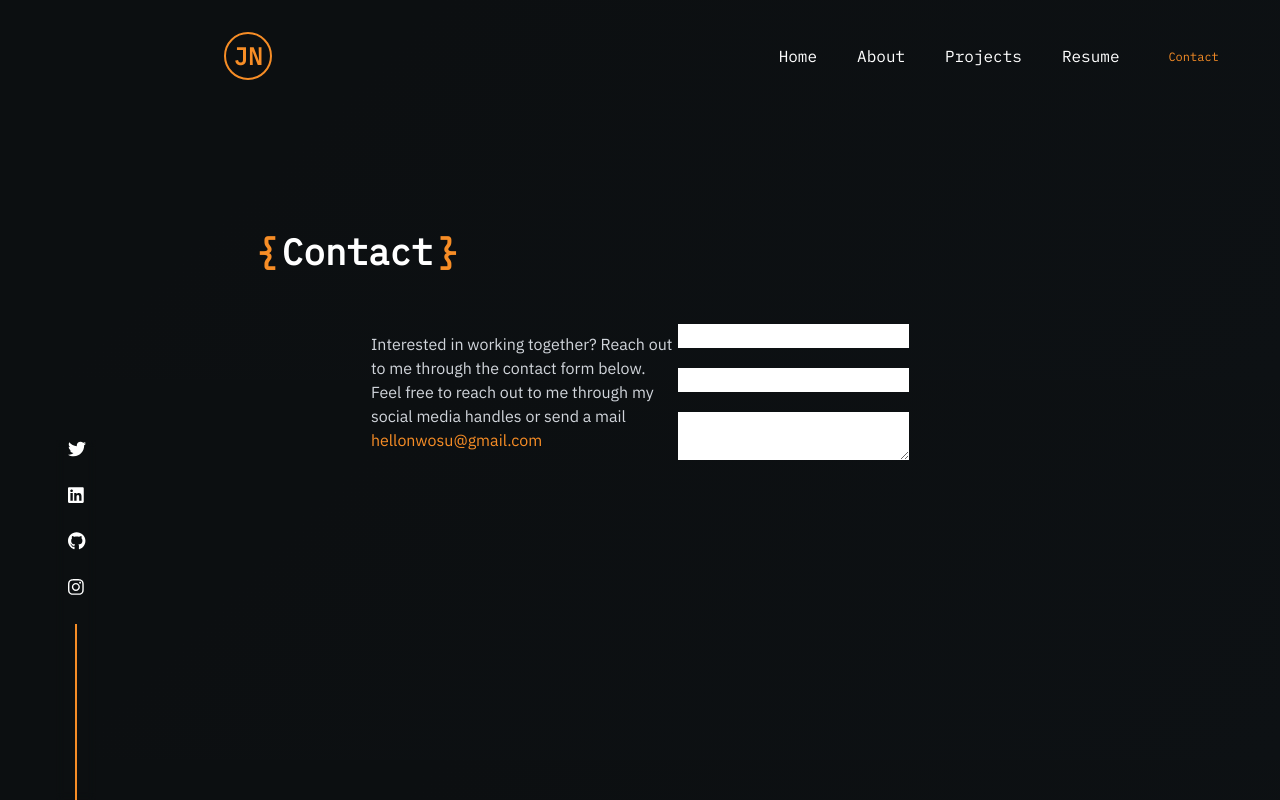
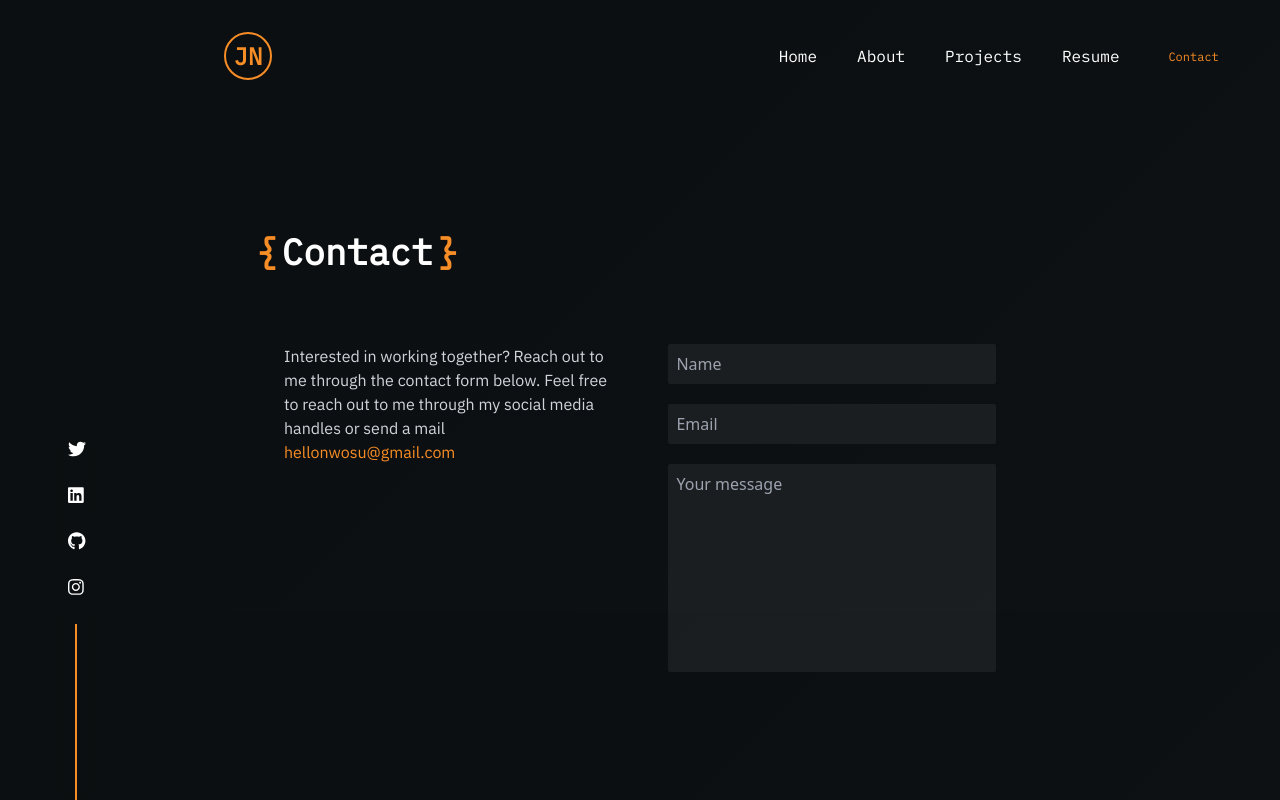
Before and after one commit to JosephChuksN/JosephChuksN, a React (Create React App) app: page /contact in a window 1280 px wide. Built offline with nearby package versions, Linux system fonts and the light colour scheme.

Commit message:
styled contact form

```diff
--- a/src/components/Contact.tsx
+++ b/src/components/Contact.tsx
@@ -8,18 +8,30 @@ const Contact = () => {
     Contact
     <span className="text-[#F78D26]">{`}`}</span>
     </span>
-    <div className="flex items-center justify-center">
-        <span className="text-gray-300 font-para w-2/5">
+    <div className="flex flex-col lg:flex-row w-full  gap-10 content-start justify-center px-5 py-3">
+        <span className="text-gray-300 font-para  text-base w-[50%] p-2">
         Interested in working together? Reach out to me through the
         contact form below. Feel free to reach out to me
         through my social media handles or send a mail  <br />
         <a className="text-[#F78D26] " href="mailto:hellonwosu@gmail.com">hellonwosu@gmail.com</a>
         </span>
-        <div>
-            <form className="flex flex-col gap-5" action="">
-        <input type="text" name=""  />
-        <input type="text" name=""  />
-        <textarea name=""
+        <div className="w-[50%]">
+        <form className="flex flex-col gap-5 w-full p-2" action="">
+        <input className="rounded-sm p-2 bg-[#ffffff0f]"
+         type="text"
+         name=""
+         placeholder="Name"
+         />
+        <input className="rounded-sm p-2 bg-[#ffffff0f]"
+        type="email"
+        name=""
+        placeholder="Email"
+        />
+        <textarea className="rounded-sm p-2 bg-[#ffffff0f] resize-none"
+        name=""
+        cols={10}
+        rows={8}
+        placeholder="Your message"
          />
             </form>
         </div>
```
